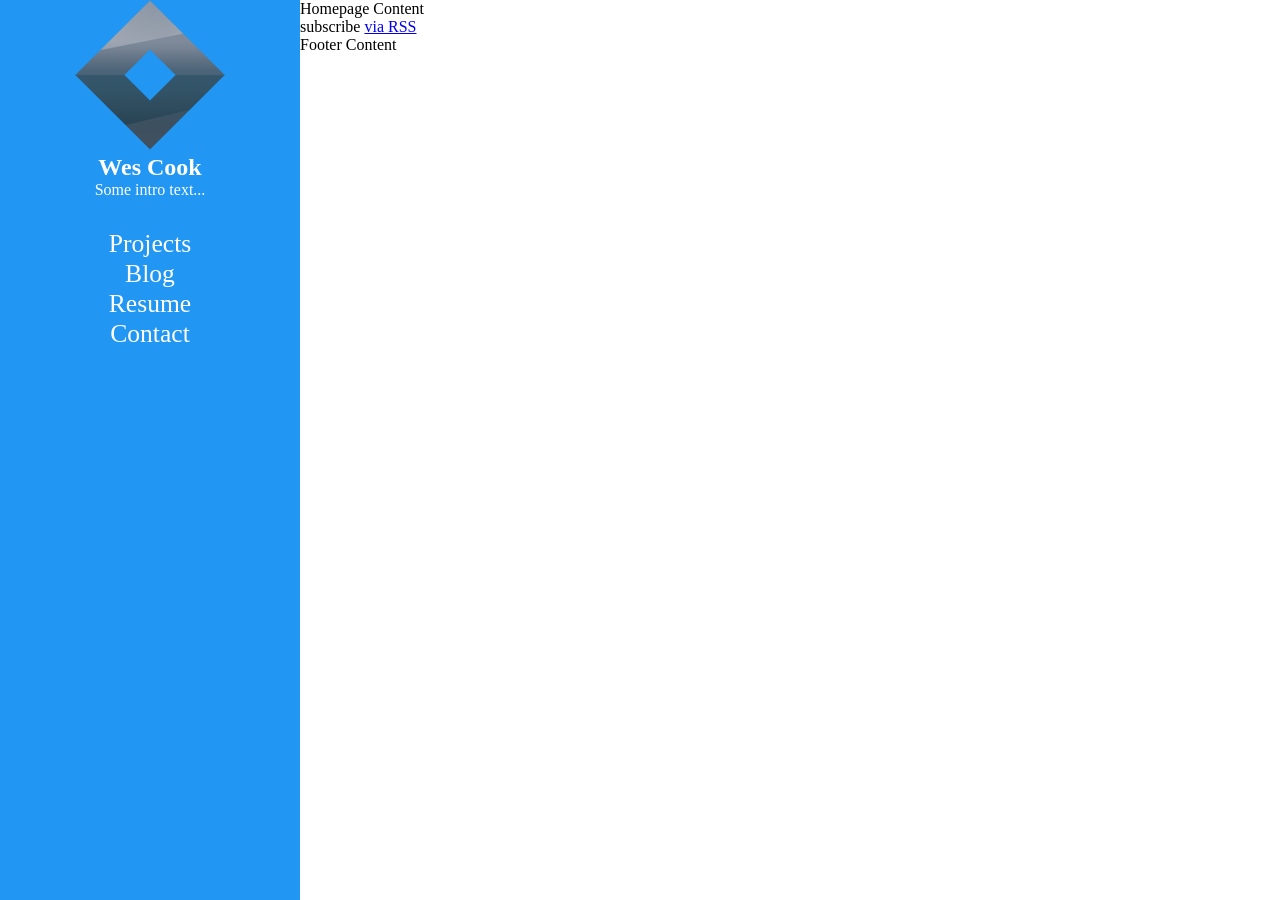
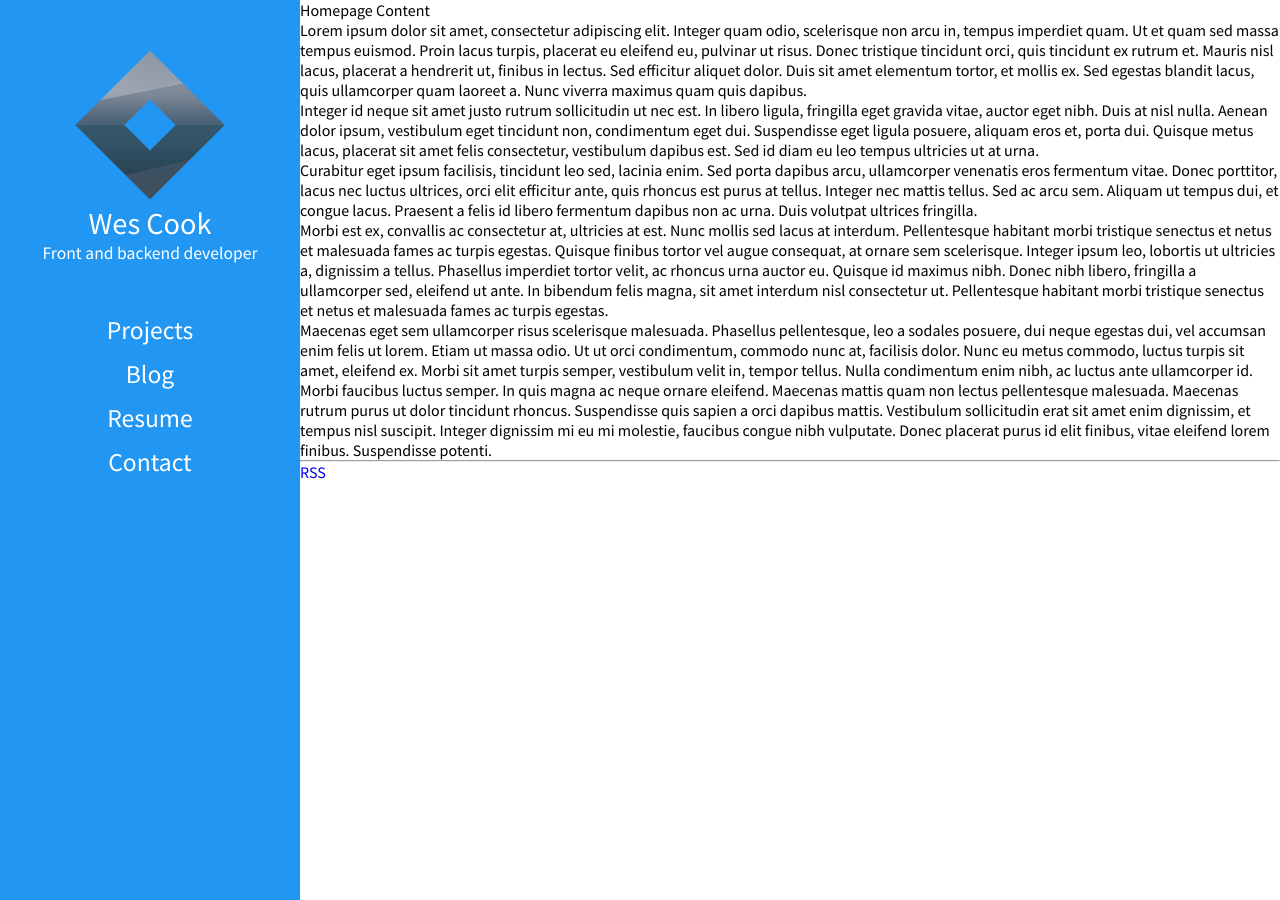
Before and after one commit to WesCook/wescook.github.io, a Jekyll site: the page built from index.html, in a window 1280 px wide. Built offline with Jekyll 4.4.1, drawn with Linux system fonts in a browser that asks for light colours.

Commit message:
Further abstracting CSS into components; sidebar cleanup

```diff
--- a/_includes/footer.html
+++ b/_includes/footer.html
@@ -1,3 +1,4 @@
-<footer>
-	<p>Footer Content</p>
+<footer class="footer">
+	<hr>
+	<p><a href="/feed.xml">RSS</a></p>
 </footer>
--- a/_includes/nav.html
+++ b/_includes/nav.html
@@ -1,15 +1,15 @@
-<aside>
+<aside class="sidebar">
 	<div class="about">
-		<img src="/img/logo.png">
-		<h2>Wes Cook</h2>
-		<p class="intro">Some intro text...</p>
+		<a href="/"><img src="/img/logo.png" width="150" height="150" alt="Wes Cook Logo" class="logo"></a>
+		<h2 class="my-name"><a href="/">Wes Cook</a></h2>
+		<p class="my-title">Front and backend developer</p>
 	</div>
-	<nav>
-		<ul class="nav">
-			<li><a href>Projects</a></li>
-			<li><a href>Blog</a></li>
-			<li><a href>Resume</a></li>
-			<li><a href>Contact</a></li>
+	<nav class="nav">
+		<ul>
+			<li><a href="/projects">Projects</a></li>
+			<li><a href="/blog">Blog</a></li>
+			<li><a href="">Resume</a></li>
+			<li><a href="">Contact</a></li>
 		</ul>
 	</nav>
 </aside>
--- a/_layouts/container.html
+++ b/_layouts/container.html
@@ -3,13 +3,14 @@
 <head>
 	<meta charset="utf-8">
 	<link rel="stylesheet" href="/css/main.css">
-	<meta rel="canonical">
+	<link rel="canonical" href="{{ site.url }}{{ page.url | replace:'index.html',''}}">
+	<link href='https://fonts.googleapis.com/css?family=Source+Sans+Pro' rel='stylesheet' type='text/css'>
 </head>
 <body>
 
 {% include nav.html %}
 
-<main class="wrapper">
+<main class="container">
 	<div class="page-content">
 		{{ content }}
 	</div>
--- a/_sass/components.scss
+++ /dev/null
@@ -1,9 +0,0 @@
-.nav a {
-	text-decoration: none;
-	color: white;
-	font-size: 1.6em;
-}
-
-.about {
-	margin-bottom: 30px;
-}
--- /dev/null
+++ b/_sass/components/main-layout.scss
@@ -0,0 +1,25 @@
+/* Sidebar mode */
+@media screen and (min-width: 760px) {
+	.sidebar {
+		width: 300px;
+	}
+	.nav li {
+		margin-top: 12px;
+	}
+}
+
+/* Top Menu mode */
+@media screen and (max-width: 760px) {
+	body {
+		flex-direction: column;
+	}
+	.nav li {
+		display: inline;
+		margin-right: 10px;
+	}
+}
+
+/* Content fills as much space as possible */
+.container {
+	flex: 1;
+}
--- /dev/null
+++ b/_sass/components/nav.scss
@@ -0,0 +1,34 @@
+/* Navigation */
+
+.nav a {
+	color: white;
+	font-size: 1.6em;
+}
+
+.my-name {
+	font-weight: normal;
+	font-size: 1.9em;
+}
+
+.my-title {
+	font-size: 1.1em;
+}
+
+.about {
+	margin: 50px 0;
+}
+
+/* Sidebar styling */
+.sidebar {
+	text-align: center;
+	background-color: #2196F3;
+	color: #fff;
+}
+
+a {
+	text-decoration: none;
+}
+
+.sidebar a {
+	color: white;
+}
--- a/_sass/elements.scss
+++ /dev/null
@@ -1,41 +0,0 @@
-/* Body fills whole window, flexes children */
-body {
-	display: flex;
-	position: absolute;
-	top: 0;
-	bottom: 0;
-	left: 0;
-	right: 0;
-}
-
-/* Content fills as much space as possible */
-main {
-	flex: 1;
-}
-
-/* Sidebar mode */
-@media screen and (min-width: 760px) {
-	/* Limit sidebar width */
-	aside {
-		width: 300px;
-	}
-}
-
-/* Top Menu mode */
-@media screen and (max-width: 760px) {
-	/* Vertical layout */
-	body {
-		flex-direction: column;
-	}
-	/* Horizontal text */
-	.nav li {
-		display: inline;
-	}
-}
-
-/* Sidebar styling */
-aside {
-	text-align: center;
-	background-color: #2196F3;
-	color: #fff;
-}
--- /dev/null
+++ b/_sass/elements/main.scss
@@ -0,0 +1,10 @@
+/* Body fills whole window, flexes children */
+body {
+	display: flex;
+	position: absolute;
+	top: 0;
+	bottom: 0;
+	left: 0;
+	right: 0;
+	font-family: 'Source Sans Pro', sans-serif;
+}
--- a/_sass/generic.scss
+++ b/_sass/generic/box-sizing.scss
@@ -1,9 +1,3 @@
-/* Reset */
-body, h1, h2, h3, h4, h5, h6, p, blockquote, pre, hr, dl, dd, ol, ul, figure {
-	margin: 0;
-	padding: 0;
-}
-
 /* Box-sizing - Don't include margin/padding/border in size calculations */
 html {
 	box-sizing: border-box;
--- /dev/null
+++ b/_sass/generic/reset.scss
@@ -0,0 +1,5 @@
+/* Reset */
+body, h1, h2, h3, h4, h5, h6, p, blockquote, pre, hr, dl, dd, ol, ul, figure {
+	margin: 0;
+	padding: 0;
+}
--- a/css/main.scss
+++ b/css/main.scss
@@ -2,15 +2,25 @@
 ---
 
 /*
-	Written using BEM and ITCSS methodology
-		http://getbem.com/
-		http://itcss.io/
+	Written using ITCSS methodology (http://itcss.io/)
 	See /_sass for imported files
 */
 
-@import "settings"; /* Global variables, configs */
-@import "tools"; /* Mixins and functions */
-@import "generic"; /* Normalize, resets, box-sizing */
-@import "elements"; /* Element-wide selectors */
-@import "components"; /* Class-specific selectors */
-@import "trumps"; /* Overrides.  Here lives !important */
+/*
+Layers
+------
+Settings - Global variables, configs
+Tools - Mixins and functions
+Generic - Normalize, resets, box-sizing
+Elements - Element-wide selectors
+Components - Class-specific selectors
+Trumps - All overrides. Here lives !important
+*/
+
+@import "generic/reset";
+@import "generic/box-sizing";
+
+@import "elements/main";
+
+@import "components/main-layout";
+@import "components/nav";
--- a/index.html
+++ b/index.html
@@ -3,4 +3,8 @@ layout: container
 ---
 <p>Homepage Content</p>
 
-<p class="rss-subscribe">subscribe <a href="{{ "/feed.xml" | prepend: site.baseurl }}">via RSS</a></p>
+<p>Lorem ipsum dolor sit amet, consectetur adipiscing elit. Integer quam odio, scelerisque non arcu in, tempus imperdiet quam. Ut et quam sed massa tempus euismod. Proin lacus turpis, placerat eu eleifend eu, pulvinar ut risus. Donec tristique tincidunt orci, quis tincidunt ex rutrum et. Mauris nisl lacus, placerat a hendrerit ut, finibus in lectus. Sed efficitur aliquet dolor. Duis sit amet elementum tortor, et mollis ex. Sed egestas blandit lacus, quis ullamcorper quam laoreet a. Nunc viverra maximus quam quis dapibus.</p>
+<p>Integer id neque sit amet justo rutrum sollicitudin ut nec est. In libero ligula, fringilla eget gravida vitae, auctor eget nibh. Duis at nisl nulla. Aenean dolor ipsum, vestibulum eget tincidunt non, condimentum eget dui. Suspendisse eget ligula posuere, aliquam eros et, porta dui. Quisque metus lacus, placerat sit amet felis consectetur, vestibulum dapibus est. Sed id diam eu leo tempus ultricies ut at urna.</p>
+<p>Curabitur eget ipsum facilisis, tincidunt leo sed, lacinia enim. Sed porta dapibus arcu, ullamcorper venenatis eros fermentum vitae. Donec porttitor, lacus nec luctus ultrices, orci elit efficitur ante, quis rhoncus est purus at tellus. Integer nec mattis tellus. Sed ac arcu sem. Aliquam ut tempus dui, et congue lacus. Praesent a felis id libero fermentum dapibus non ac urna. Duis volutpat ultrices fringilla.</p>
+<p>Morbi est ex, convallis ac consectetur at, ultricies at est. Nunc mollis sed lacus at interdum. Pellentesque habitant morbi tristique senectus et netus et malesuada fames ac turpis egestas. Quisque finibus tortor vel augue consequat, at ornare sem scelerisque. Integer ipsum leo, lobortis ut ultricies a, dignissim a tellus. Phasellus imperdiet tortor velit, ac rhoncus urna auctor eu. Quisque id maximus nibh. Donec nibh libero, fringilla a ullamcorper sed, eleifend ut ante. In bibendum felis magna, sit amet interdum nisl consectetur ut. Pellentesque habitant morbi tristique senectus et netus et malesuada fames ac turpis egestas.</p>
+<p>Maecenas eget sem ullamcorper risus scelerisque malesuada. Phasellus pellentesque, leo a sodales posuere, dui neque egestas dui, vel accumsan enim felis ut lorem. Etiam ut massa odio. Ut ut orci condimentum, commodo nunc at, facilisis dolor. Nunc eu metus commodo, luctus turpis sit amet, eleifend ex. Morbi sit amet turpis semper, vestibulum velit in, tempor tellus. Nulla condimentum enim nibh, ac luctus ante ullamcorper id. Morbi faucibus luctus semper. In quis magna ac neque ornare eleifend. Maecenas mattis quam non lectus pellentesque malesuada. Maecenas rutrum purus ut dolor tincidunt rhoncus. Suspendisse quis sapien a orci dapibus mattis. Vestibulum sollicitudin erat sit amet enim dignissim, et tempus nisl suscipit. Integer dignissim mi eu mi molestie, faucibus congue nibh vulputate. Donec placerat purus id elit finibus, vitae eleifend lorem finibus. Suspendisse potenti.</p>
```
Also changed, not shown: _layouts/project.html (deleted, +0 -7 lines), blog.md (added, +5 -0 lines), projects.md (added, +5 -0 lines), _layouts/post-category.html (renamed from _layouts/blog.html), _sass/settings.scss (deleted), _sass/tools.scss (deleted), _sass/trumps.scss (deleted).
